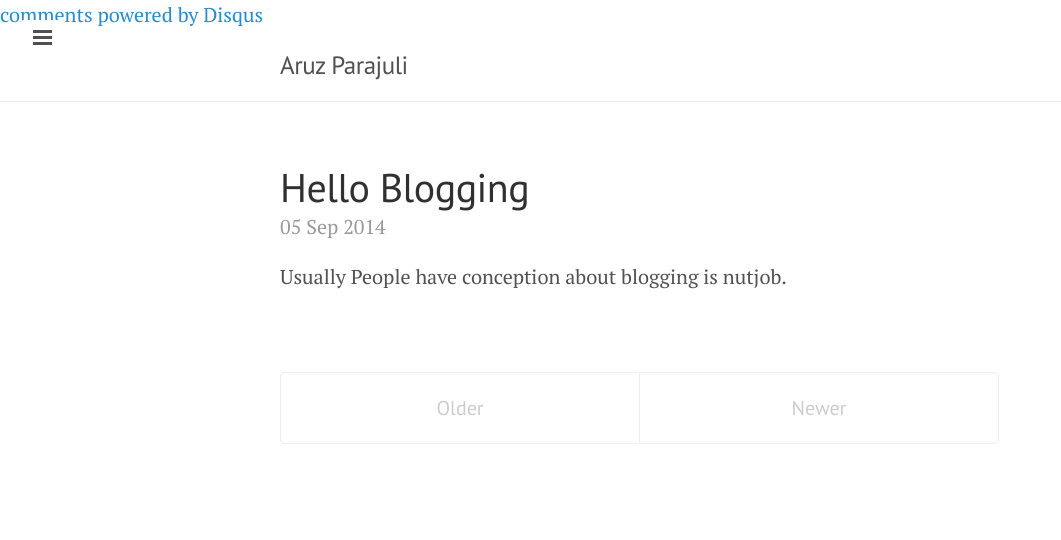
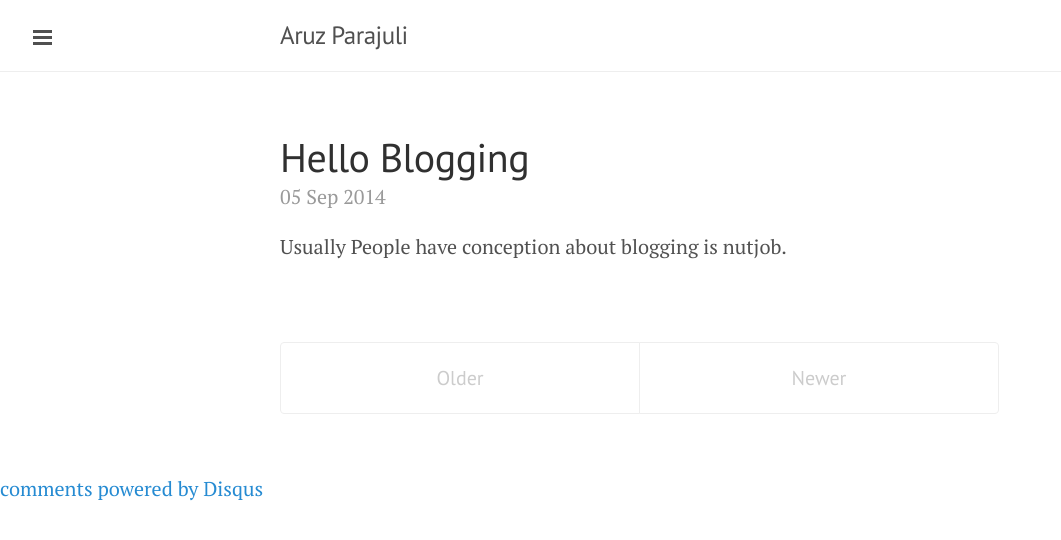
Before and after one commit to GauravDhanuka/aruzmeister.github.io, a Jekyll site: the page built from index.html, in a window 1280 px wide. Shown: the top 540 px of the page, without its empty margins (0-1061 px from the left). Built offline with Jekyll 4.4.1, drawn with Linux system fonts in a browser that asks for light colours; Markdown is read by kramdown in place of the engine named in the settings; the list of posts is cut into pages by our own code; comment, search, counter and statistics services are not loaded.

```diff
--- a/_layouts/default.html
+++ b/_layouts/default.html
@@ -2,7 +2,7 @@
 <html xmlns="http://www.w3.org/1999/xhtml" xml:lang="en" lang="en-us">
 
   {% include head.html %}
-  {% include comments.html %}
+
 
   <body>
 
@@ -45,4 +45,5 @@
       })(document);
     </script>
   </body>
+  {% include comments.html %}
 </html>
```
